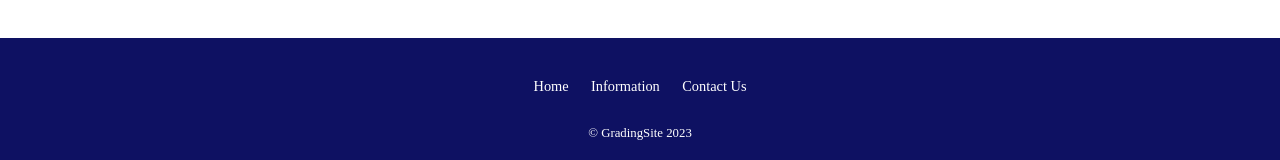
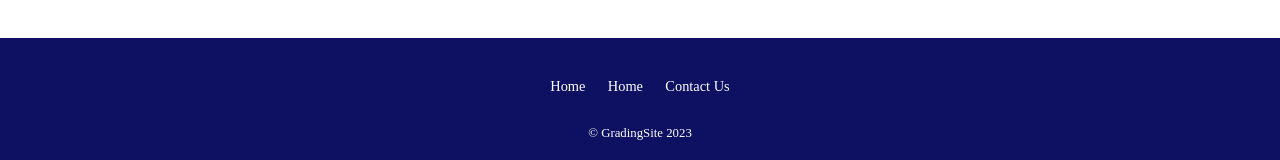
Before and after one commit to coderpr0grammer/GradingSite, a React (Create React App) app: page / in a window 1280 px wide. Shown: the part 542-702 px from the top of the page. Built offline with nearby package versions, Linux system fonts and the light colour scheme.

Commit message:
Revert "Testing footer"
This reverts commit bf85c8e5f7688c2fc57eaa9a22f0e4c835d337d8.

```diff
--- a/src/components/navigation/Footer.js
+++ b/src/components/navigation/Footer.js
@@ -9,7 +9,7 @@ const Footer = () => {
             <div className="footer">
                 <ul>
                     <li><Link to="/">Home</Link></li>
-                    <li><Link to="/my-assignments">Information</Link></li>
+                    <li><Link to="/my-assignments">Home</Link></li>
                     <li><Link to="#">Contact Us</Link></li>
                 </ul>
 
```
